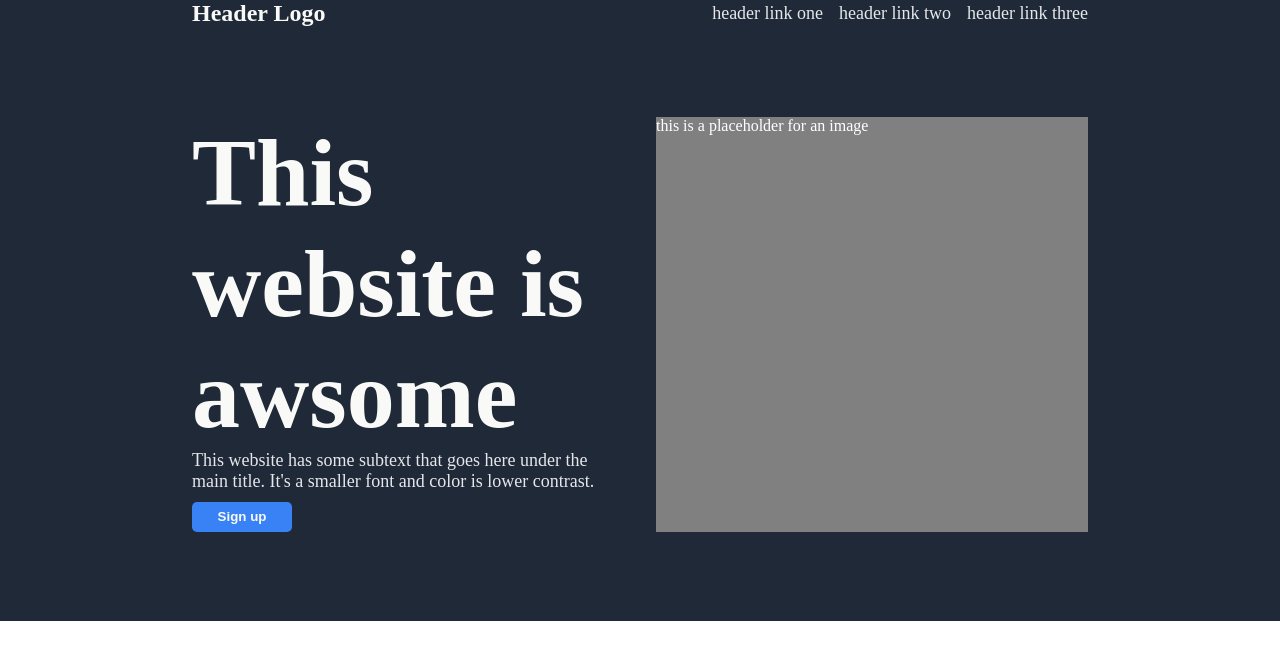
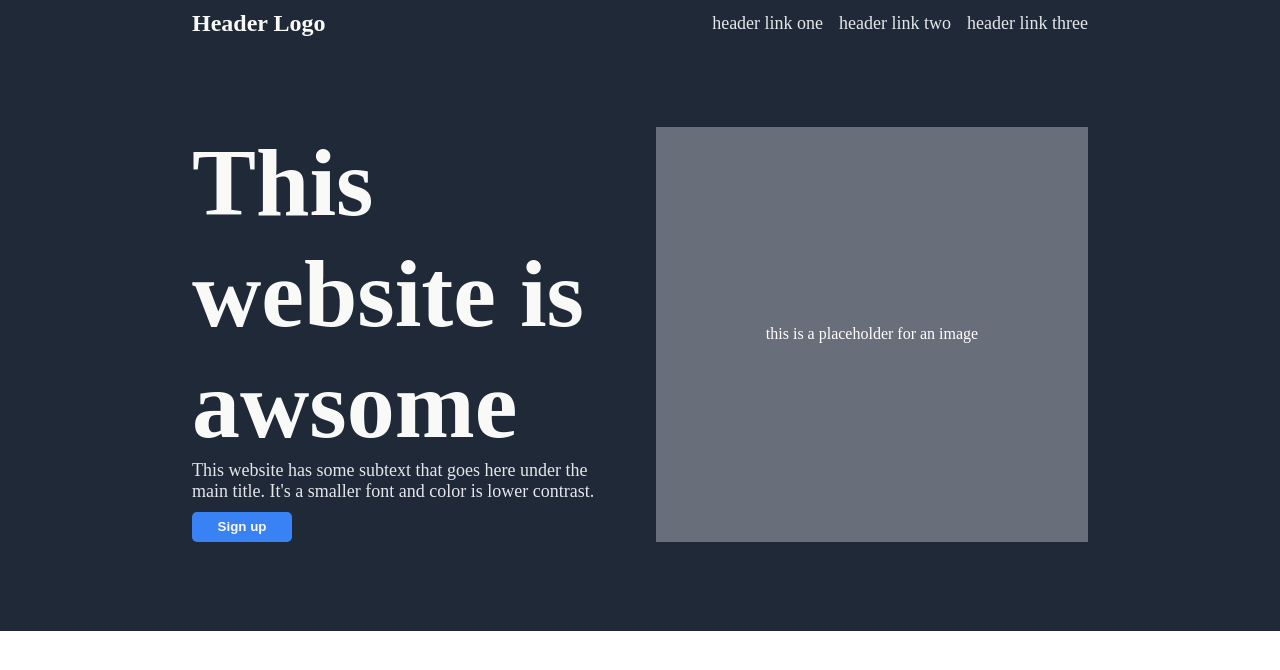
Before and after one commit to erennbs/odin-landing-page, a plain HTML site: page index.html in a window 1280 px wide. Drawn offline with Linux system fonts and the light colour scheme.

Commit message:
Modify styles.css
* Fix the padding in header section

```diff
--- a/styles.css
+++ b/styles.css
@@ -36,6 +36,7 @@ button {
     display: flex;
     align-items: center;
     justify-content: space-between;
+    padding-top: 10px;
 }
 
 .header-logo {
@@ -79,8 +80,11 @@ button {
 }
 
 .image-placeholder {
-    background-color: grey;
+    background-color: rgb(104, 111, 123);
     color: white;
     flex: 1;
     align-self: stretch;
+    display: flex;
+    justify-content: center;
+    align-items: center;
 }
```
